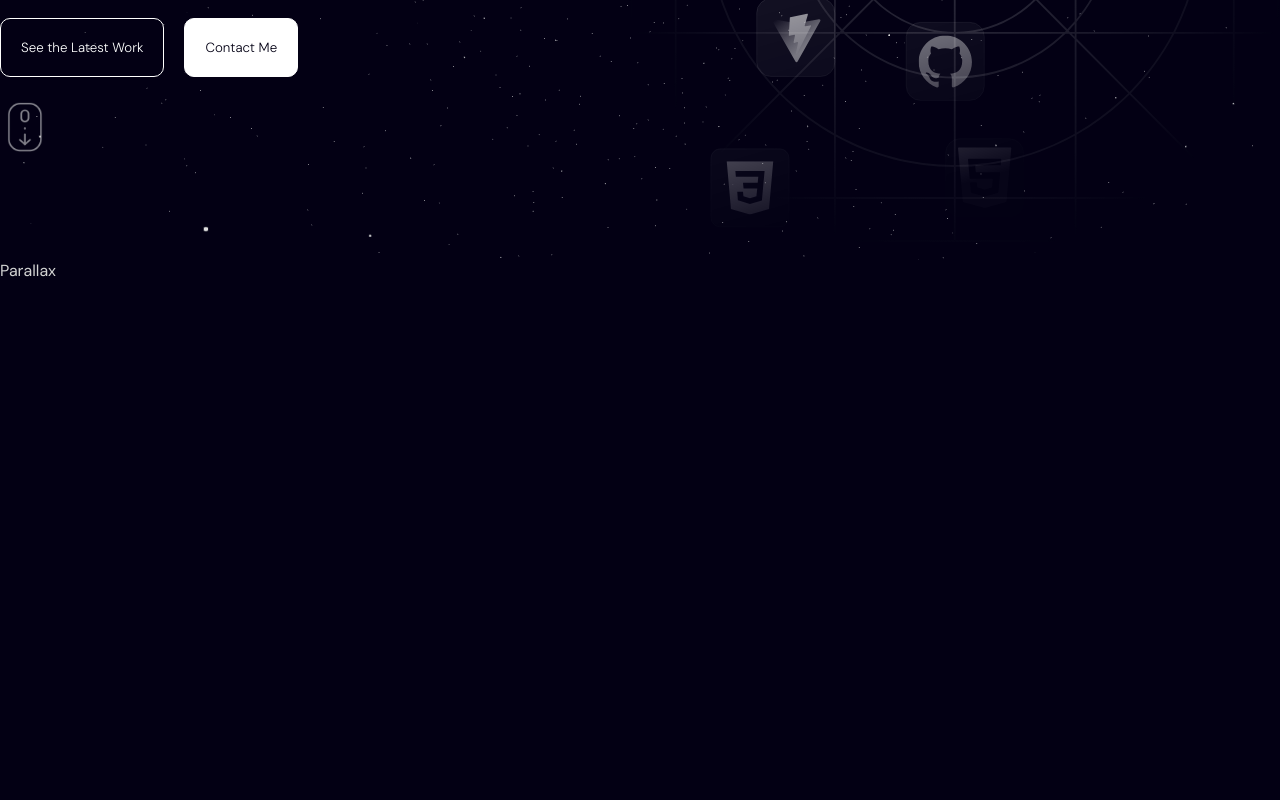
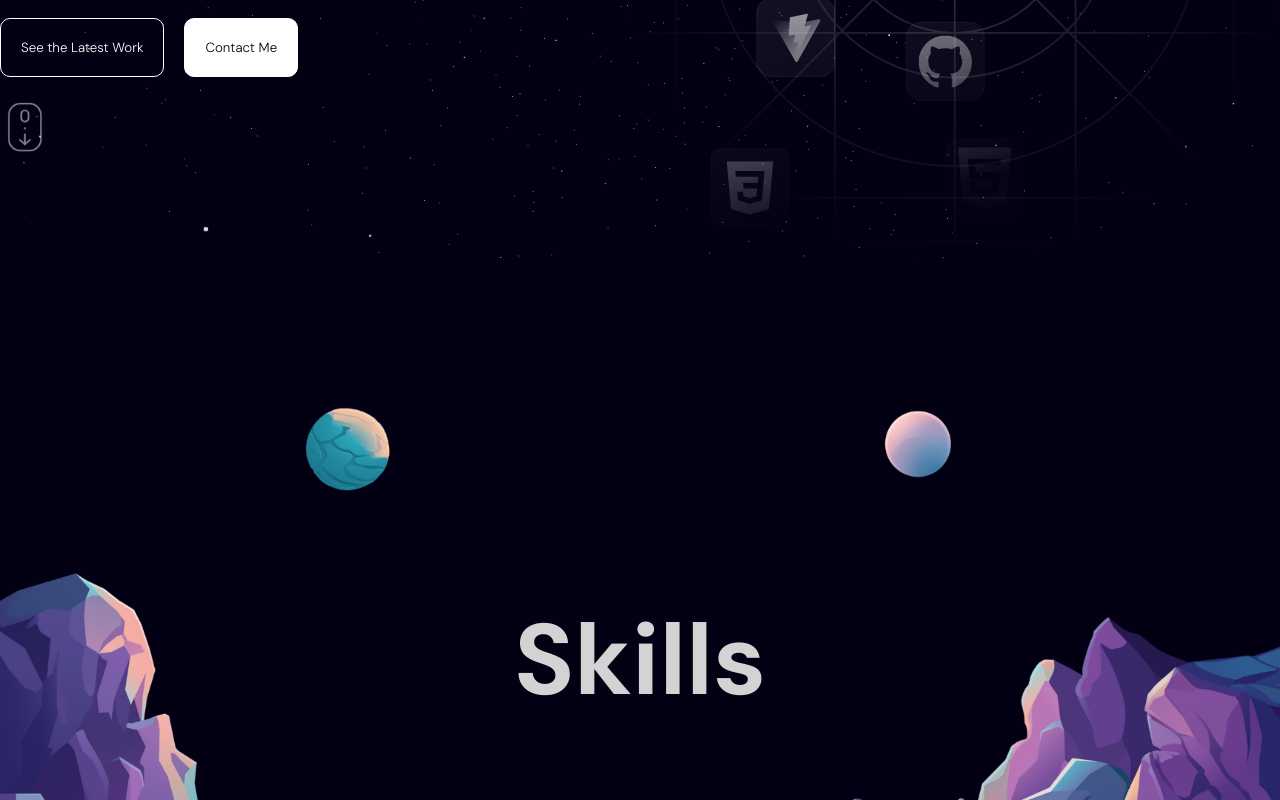
Before and after one commit to idriss96/my-portfolio, a React (Vite) app: page / in a window 1280 px wide. Shown: the part 540-1340 px from the top of the page. Built offline with nearby package versions, Linux system fonts and the light colour scheme.

Commit message:
add parallax

```diff
--- a/src/App.jsx
+++ b/src/App.jsx
@@ -1,20 +1,27 @@
 import './app.scss';
 import NavBar from './components/navBar/NavBar';
-import Hero from './components/hero/Hero'
+import Hero from './components/hero/Hero';
 import StarsCanvas from './components/starBackground/StarBackground';
+import Parallax from './components/parallax/Parallax';
 const App = () => {
   return (
     <div>
-        <StarsCanvas />
+      <StarsCanvas />
       <section id="Homepage">
         <NavBar />
         <Hero />
       </section>
-      <section>Parallax</section>
+      <section>
+        <Parallax title="Skills" />
+      </section>
       <section id="Skills">Skills</section>
-      <section>Parallax</section>
+      <section>
+        <Parallax title="My Projects" />
+      </section>
       <section id="Projects">Projects</section>
-      <section>Parallax</section>
+      <section>
+        <Parallax title="Contact Me" />
+      </section>
       <section id="Contact">Contact</section>
     </div>
   );
--- /dev/null
+++ b/src/components/parallax/Parallax.jsx
@@ -0,0 +1,31 @@
+import { useRef } from 'react';
+import './parallax.scss';
+import { motion, useScroll, useTransform } from 'framer-motion';
+
+const Parallax = ({ title }) => {
+  const ref = useRef();
+
+  const { scrollYProgress } = useScroll({
+    target: ref,
+    offset: ['start start', 'end start'],
+  });
+
+  const yText = useTransform(scrollYProgress, [0, 1], ['0%', '500%']);
+  const yBg = useTransform(scrollYProgress, [0, 1], ['0%', '100%']);
+
+  return (
+    <div className="parallax" ref={ref}>
+      <motion.h1 style={{ y: yText }}>{title}</motion.h1>
+      <motion.div className="mountains"></motion.div>
+      <motion.div
+        className="planets"
+        style={{
+          y: yBg,
+        }}
+      ></motion.div>
+      <motion.div style={{ x: yBg }} className="stars"></motion.div>
+    </div>
+  );
+};
+
+export default Parallax;
--- /dev/null
+++ b/src/components/parallax/parallax.scss
@@ -0,0 +1,48 @@
+
+
+.parallax {
+  width: 100%;
+  height: 100%;
+  position: relative;
+  display: flex;
+  align-items: center;
+  justify-content: center;
+  overflow: hidden;
+
+  h1 {
+    font-size: 100px;
+
+  }
+
+  .mountains {
+    background-image: url("/mountains.png");
+    background-size: cover;
+    background-position: bottom;
+    width: 100%;
+    height: 100%;
+    position: absolute;
+    z-index: 3;
+
+
+  }
+  .planets {
+    background-image: url("/planets.png");
+    background-size: cover;
+    background-position: bottom;
+    width: 100%;
+    height: 100%;
+    position: absolute;
+    z-index: 2;
+    bottom: 130px;
+
+  }
+  .stars {
+
+    background-size: cover;
+    background-position: bottom;
+    width: 100%;
+    height: 100%;
+    position: absolute;
+    z-index: 1;
+  }
+}
```
